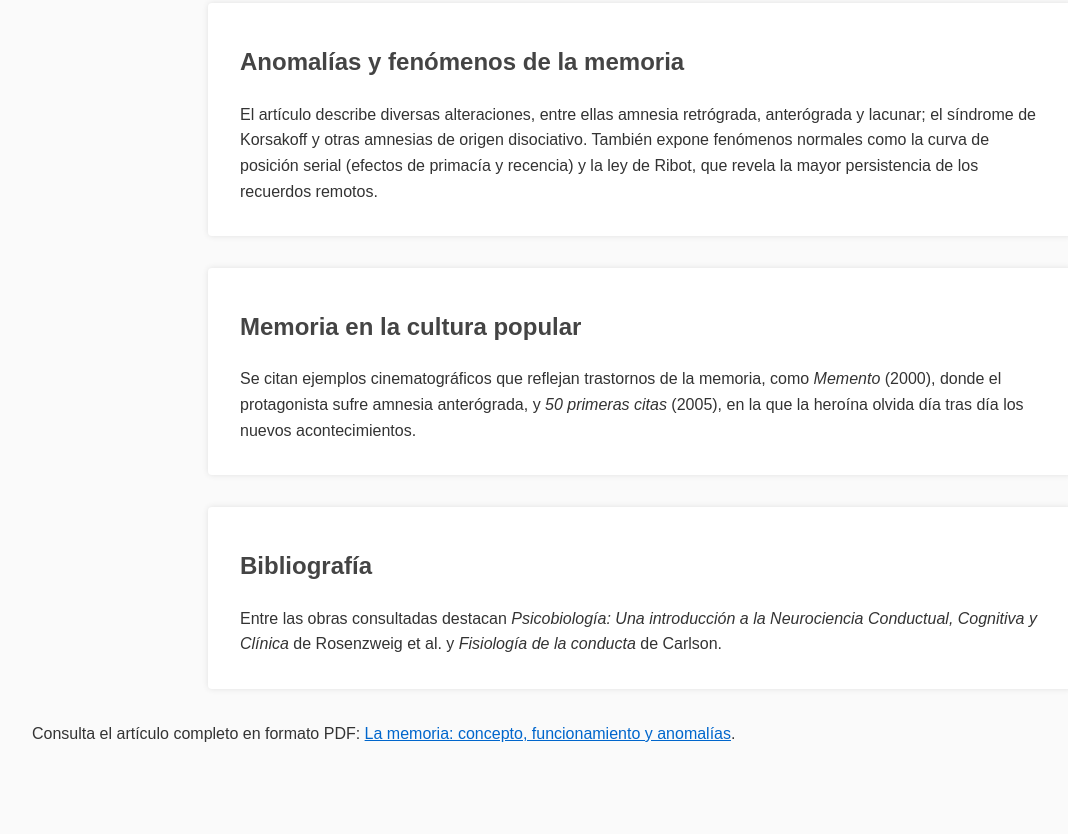
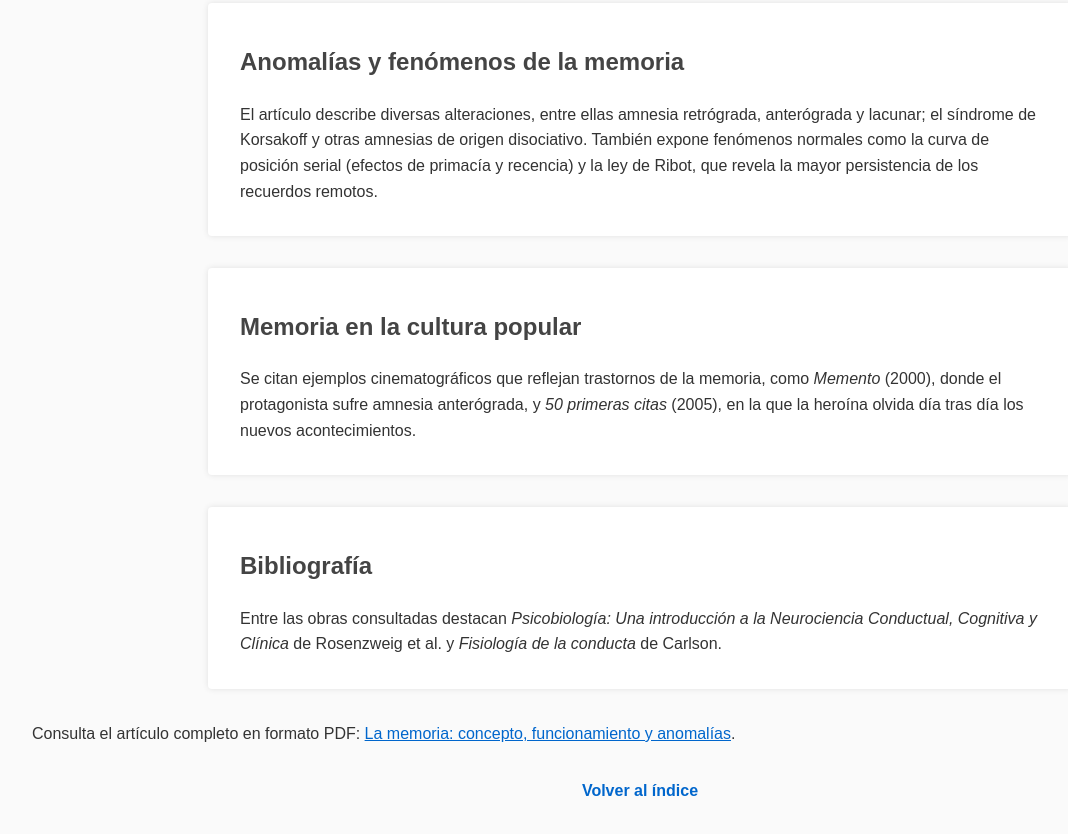
Before and after one commit to LuisMAC2022/Psicologia, a plain HTML site: page docs/memoria.html in a window 1280 px wide. Shown: the part 1228-2062 px from the top of the page, without its empty margins (0-1068 px from the left). Before the commit the page ends 2006 px from the top, so only its background shows below. Drawn offline with Linux system fonts and the light colour scheme.

Commit message:
Add navigation links back to index

```diff
--- a/docs/css/style.css
+++ b/docs/css/style.css
@@ -3,6 +3,8 @@ h1 {text-align: center; margin-bottom: 2rem;}
 h2 {color:#444; margin-top:1.5rem;}
 section {max-width:800px; margin:0 auto 2rem auto; background:#fff; padding:1rem 2rem; border-radius:4px; box-shadow:0 0 6px rgba(0,0,0,0.1);}
 a {color:#0066cc;}
+nav {text-align:center; margin:2rem 0;}
+nav a {font-weight:bold; text-decoration:none;}
 .popup {position:relative; border-bottom:1px dotted #333; cursor:help;}
 .popup:hover::after {
   content:attr(data-text);
--- a/docs/memoria.html
+++ b/docs/memoria.html
@@ -50,5 +50,6 @@
 </section>
 
 <p>Consulta el artículo completo en formato PDF: <a href="pdfs/Memoria_Concepto_Funcionamiento_y_Anomalias.pdf">La memoria: concepto, funcionamiento y anomalías</a>.</p>
+<nav><a href="index.html">Volver al índice</a></nav>
 </body>
 </html>
```
Also changed, not shown: docs/atencion.html (+2 -0 lines), docs/inteligencia.html (+1 -0 lines).
